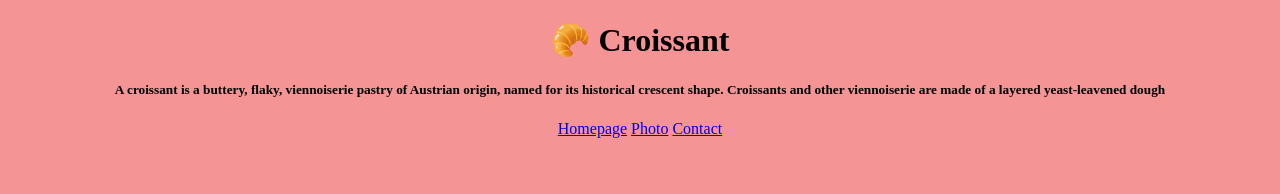
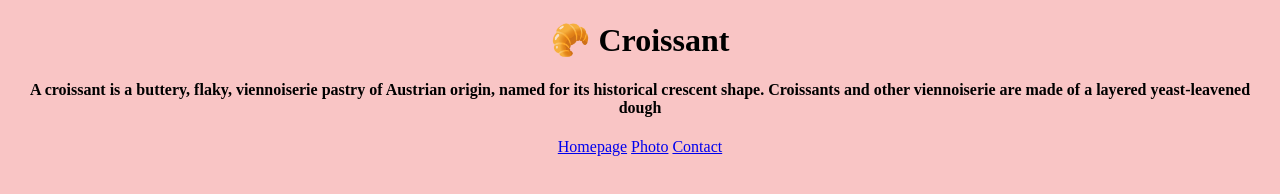
Before and after one commit to lenako6/Croissant, a plain HTML site: page index.html in a window 1280 px wide. Drawn offline with Linux system fonts and the light colour scheme.

Commit message:
Change CSS

```diff
--- a/index.html
+++ b/index.html
@@ -10,11 +10,11 @@
   </head>
   <body>
     <h1>🥐 Croissant</h1>
-    <h5>
+    <h4>
       A croissant is a buttery, flaky, viennoiserie pastry of Austrian origin,
       named for its historical crescent shape. Croissants and other viennoiserie
       are made of a layered yeast-leavened dough
-    </h5>
+    </h4>
     <footer>
       <a href="/index.html">Homepage</a>
       <a href="/photo.html">Photo</a>
--- a/style.css
+++ b/style.css
@@ -1,9 +1,9 @@
 h1,
-h5 {
+h4 {
   text-align: center;
 }
 body {
-  background: rgb(244, 148, 148);
+  background: rgba(244, 148, 148, 0.532);
 }
 footer {
   display: block;
```
Also changed, not shown: contact.html (+2 -2 lines).
